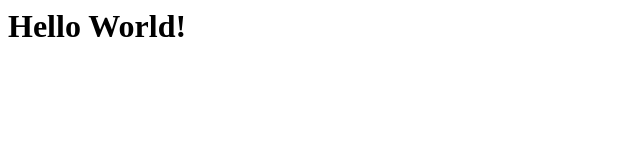
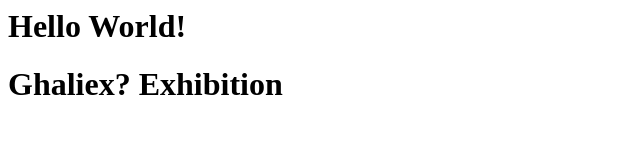
Before and after one commit to christabel12/Ghaliex_Exhibition, a plain HTML site: page index.html in a window 1280 px wide. Shown: the whole page, without its empty margins (0-640 px from the left). Drawn offline with Linux system fonts and the light colour scheme.

Commit message:
Update index.html

```diff
--- a/index.html
+++ b/index.html
@@ -1 +1,2 @@
 <h1>Hello World!</h1>
+<h1>Ghaliex? Exhibition</h1>
```
